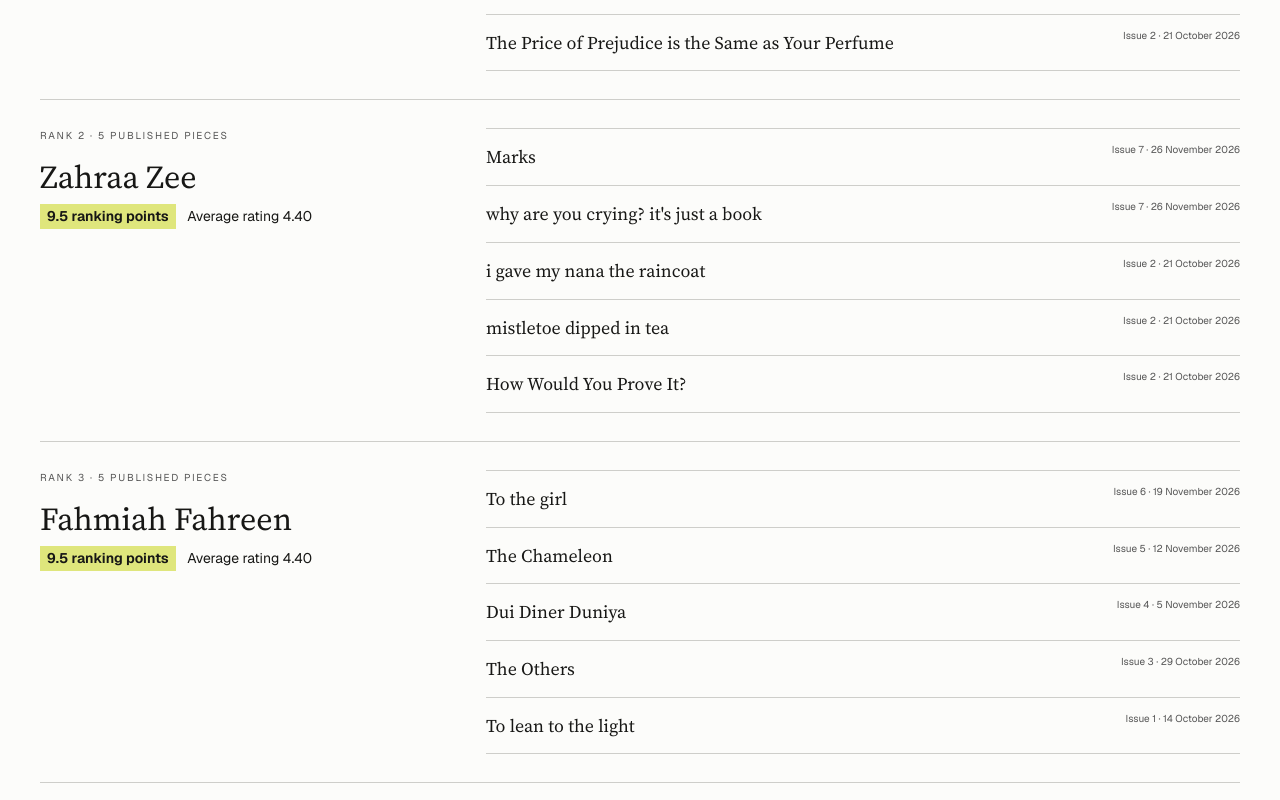
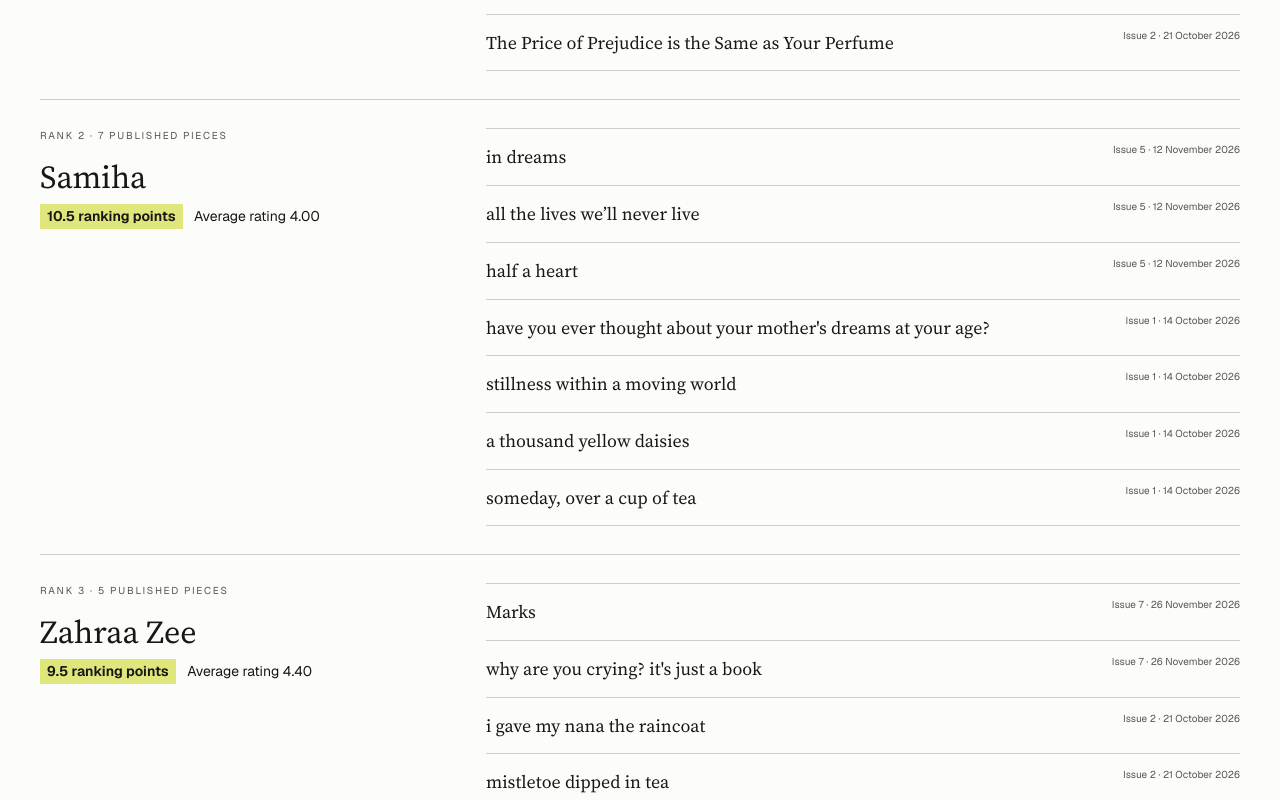
Before and after one commit to Masudhassan36/tamed, a Next.js app: page /authors in a window 1280 px wide. Shown: the part 1220-2020 px from the top of the page. Built offline with nearby package versions, Linux system fonts and the light colour scheme; no server answers; a web font is replaced by a local one.

Commit message:
Merge Samiha bylines in author directory

```diff
--- a/src/components/AuthorDirectory.tsx
+++ b/src/components/AuthorDirectory.tsx
@@ -9,11 +9,20 @@ const ratingPoints: Record<EditorialRating, number> = {
   "4": 4, "4+": 4.5, "5": 5, "5+": 5.5,
 };
 
+const authorAliases = new Map([
+  ["samiha", "Samiha"],
+  ["samiha mumtaj", "Samiha"],
+]);
+
 export default function AuthorDirectory({ articles }: { articles: Article[] }) {
   const [query, setQuery] = useState("");
   const authors = useMemo(() => {
     const groups = new Map<string, Article[]>();
-    for (const article of articles) if (article.author) groups.set(article.author, [...(groups.get(article.author) ?? []), article]);
+    for (const article of articles) {
+      if (!article.author) continue;
+      const name = authorAliases.get(article.author.trim().toLowerCase()) ?? article.author;
+      groups.set(name, [...(groups.get(name) ?? []), article]);
+    }
     const ranked = [...groups.entries()].map(([name, pieces]) => {
       const ratings = pieces.flatMap(({ editorialRating }) => editorialRating ? [editorialRating] : []);
       const total = ratings.reduce((sum, rating) => sum + ratingPoints[rating], 0);
@@ -41,7 +50,10 @@ export default function AuthorDirectory({ articles }: { articles: Article[] }) {
     }));
   }, [articles]);
   const normalizedQuery = query.trim().toLocaleLowerCase();
-  const visibleAuthors = authors.filter(({ name }) => name.toLocaleLowerCase().includes(normalizedQuery));
+  const visibleAuthors = authors.filter(({ name, pieces }) =>
+    name.toLocaleLowerCase().includes(normalizedQuery) ||
+    pieces.some(({ author }) => author?.toLocaleLowerCase().includes(normalizedQuery))
+  );
   return <>
     <label className="author-search" htmlFor="author-search-input"><span>Search authors</span><input id="author-search-input" type="search" value={query} onChange={(event) => setQuery(event.target.value)} placeholder="Search by name" /></label>
     <section className="institution-section author-list" aria-label="Published authors">
```
